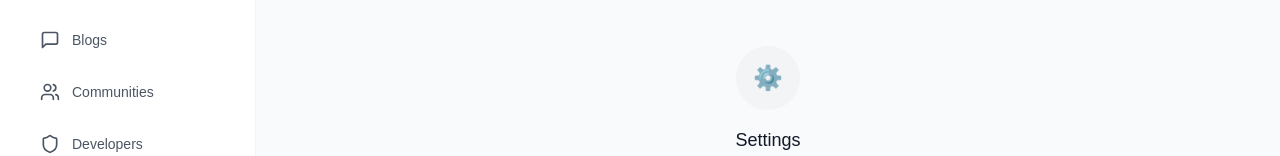
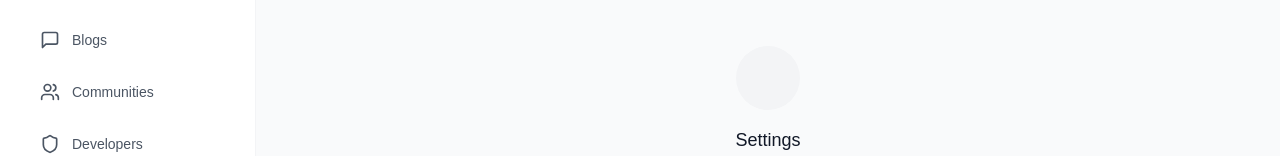
Before and after one commit to noor-saray-dubai/admin-panel, a Next.js app: page /dashboard/settings in a window 1280 px wide. Shown: the part 198-354 px from the top of the page. Built offline with nearby package versions, Linux system fonts and the light colour scheme.

Commit message:
nowadded

```diff
--- a/app/dashboard/settings/page.tsx
+++ b/app/dashboard/settings/page.tsx
@@ -10,7 +10,7 @@ export default function Settings() {
         </div>
         <div className="text-center py-16 text-gray-500">
           <div className="w-16 h-16 bg-gray-100 rounded-full flex items-center justify-center mx-auto mb-4">
-            <span className="text-2xl">⚙️</span>
+            {/* <span className="text-2xl">⚙️</span> */}
           </div>
           <p className="text-lg font-medium text-gray-900">Settings</p>
           <p className="text-sm text-gray-600">Coming soon</p>
```
